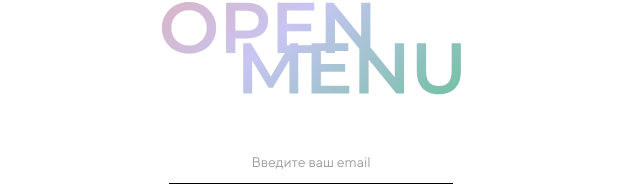
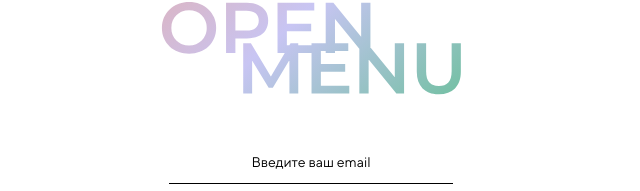
Before and after one commit to DundIIR/OpenMenu, a plain HTML site: page login.html in a window 1280 px wide. In both pictures the pointer is over the input "Введите ваш email". Shown: the part 185-376 px from the top of the page, 329-969 px from the left. Drawn offline with nearby package versions, Linux system fonts and the light colour scheme; files whose address does not match are found by name.

Commit message:
[~] placholder

```diff
--- a/css/login-sigin.css
+++ b/css/login-sigin.css
@@ -44,12 +44,19 @@
 	border-bottom: 1.5px solid #000;
 }
 
+.input-text:hover::placeholder {
+	color: #000;
+}
+
 .input-text:focus {
 	outline: none;
 	border: none;
 	border-bottom: 1.5px solid #000;
 }
 
+.input-text:focus::placeholder {
+	color: transparent;
+}
 
 .button-login {
 	position: relative;
```
